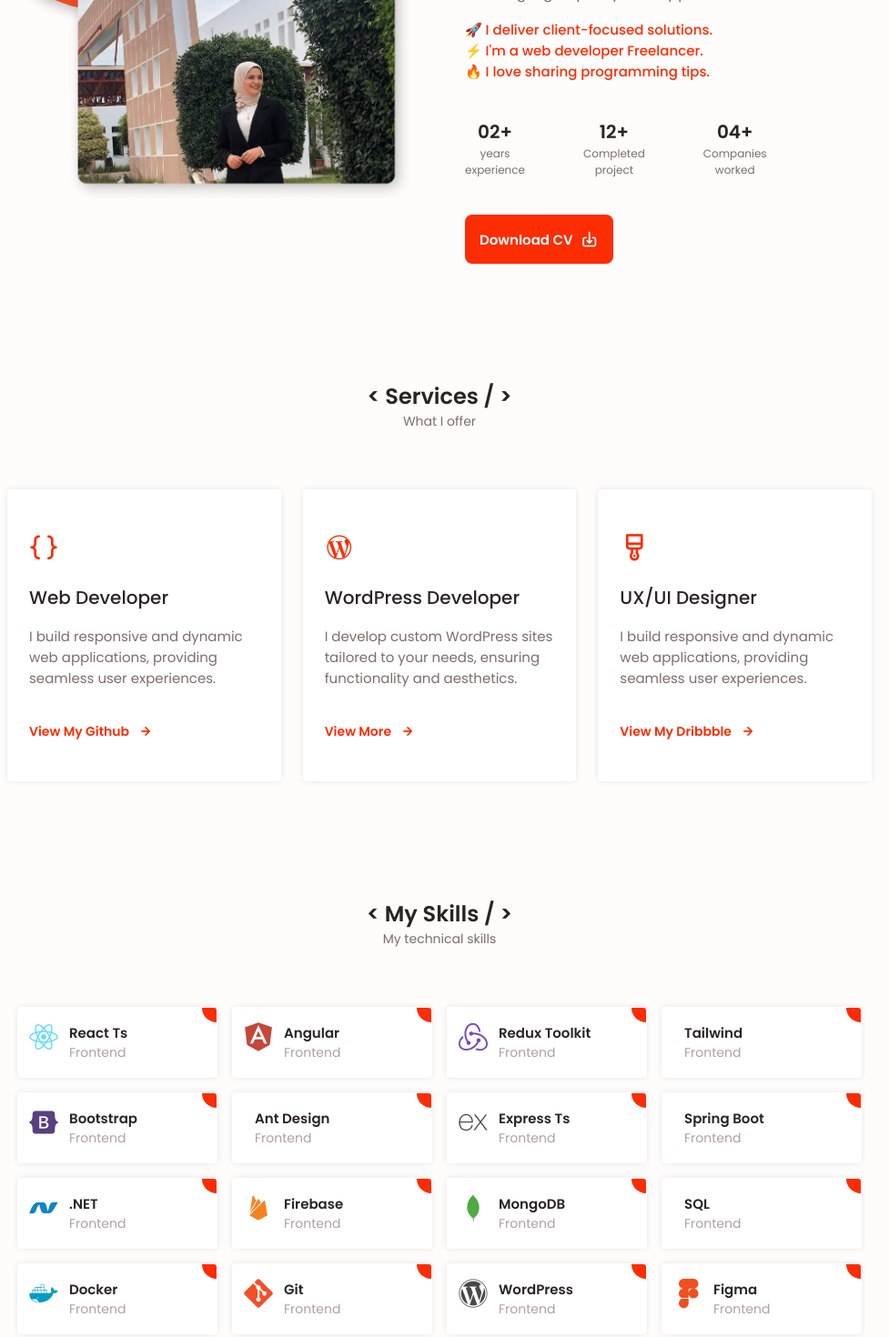
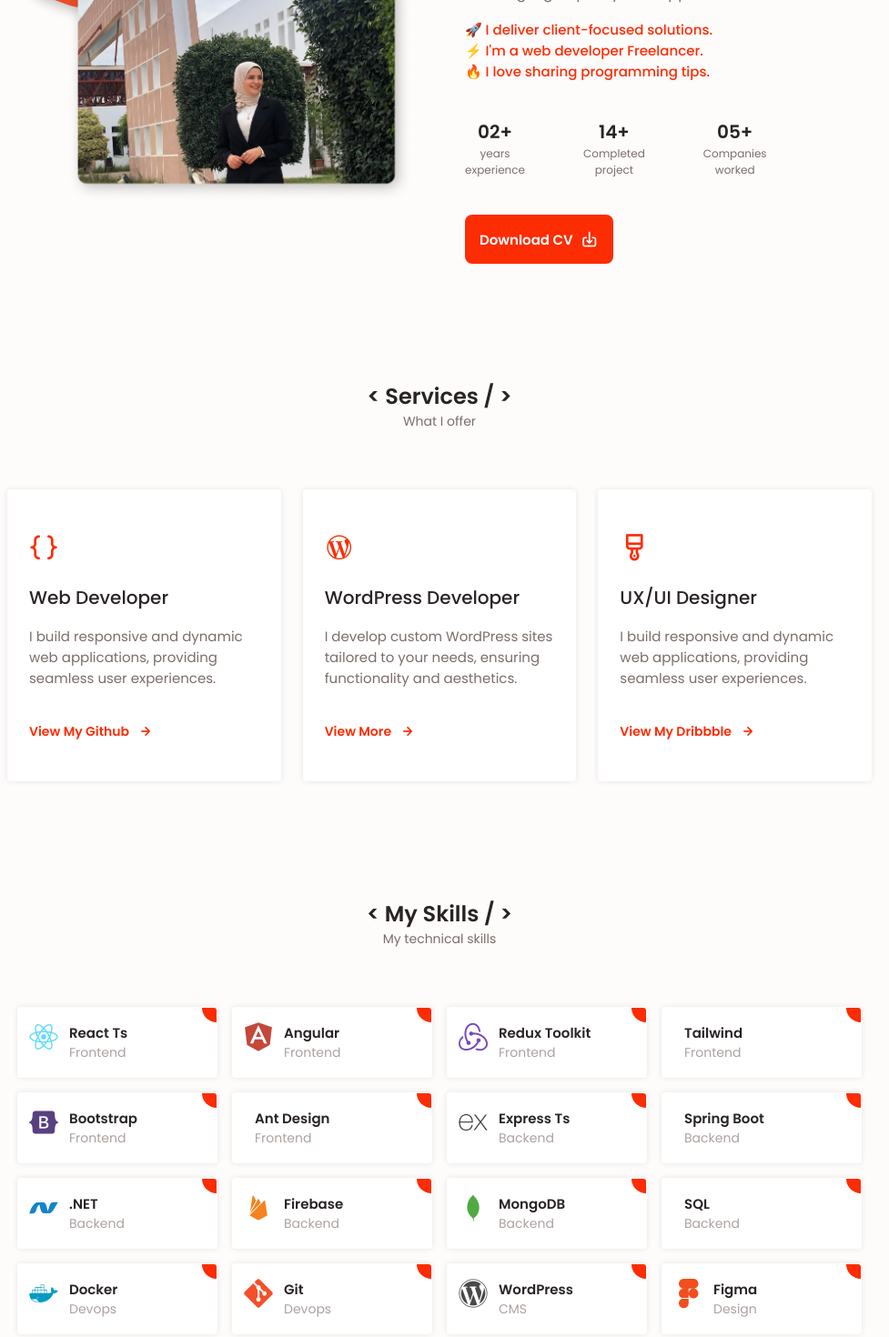
Before and after one commit to shaimaHamila/shaimaHamila, a React (Vite) app: page / in a window 1280 px wide. Shown: the part 1020-2490 px from the top of the page at 91% size, without its empty margins (157-1134 px from the left). Built offline with nearby package versions, Linux system fonts and the light colour scheme.

Commit message:
update data

```diff
--- a/src/MyData/MyData.ts
+++ b/src/MyData/MyData.ts
@@ -35,16 +35,16 @@ export const SkillsData = [
   { iconClass: "devicon-tailwindcss-original colored", name: "Tailwind", category: "Frontend" },
   { iconClass: "devicon-bootstrap-plain colored", name: "Bootstrap", category: "Frontend" },
   { iconClass: "devicon-antdesign-plain colored", name: "Ant Design", category: "Frontend" },
-  { iconClass: "devicon-express-original colored", name: "Express Ts", category: "Frontend" },
-  { iconClass: "devicon-spring-original colored", name: "Spring Boot", category: "Frontend" },
-  { iconClass: "devicon-dot-net-plain colored", name: ".NET", category: "Frontend" },
-  { iconClass: "devicon-firebase-plain colored", name: "Firebase", category: "Frontend" },
-  { iconClass: "devicon-mongodb-plain colored", name: "MongoDB", category: "Frontend" },
-  { iconClass: "devicon-mysql-original colored", name: "SQL", category: "Frontend" },
-  { iconClass: "devicon-docker-plain colored", name: "Docker", category: "Frontend" },
-  { iconClass: "devicon-git-plain colored", name: "Git", category: "Frontend" },
-  { iconClass: "devicon-wordpress-plain colored", name: "WordPress", category: "Frontend" },
-  { iconClass: "devicon-figma-plain colored", name: "Figma", category: "Frontend" },
+  { iconClass: "devicon-express-original colored", name: "Express Ts", category: "Backend" },
+  { iconClass: "devicon-spring-original colored", name: "Spring Boot", category: "Backend" },
+  { iconClass: "devicon-dot-net-plain colored", name: ".NET", category: "Backend" },
+  { iconClass: "devicon-firebase-plain colored", name: "Firebase", category: "Backend" },
+  { iconClass: "devicon-mongodb-plain colored", name: "MongoDB", category: "Backend" },
+  { iconClass: "devicon-mysql-original colored", name: "SQL", category: "Backend" },
+  { iconClass: "devicon-docker-plain colored", name: "Docker", category: "Devops" },
+  { iconClass: "devicon-git-plain colored", name: "Git", category: "Devops" },
+  { iconClass: "devicon-wordpress-plain colored", name: "WordPress", category: "CMS" },
+  { iconClass: "devicon-figma-plain colored", name: "Figma", category: "Design" },
 ];
 
 export const Sections = {
@@ -71,10 +71,15 @@ export const Sections = {
   work: {
     title: "Work",
     qualifications: [
+       {
+        title: "Full stack JS developer",
+        subtitle: "Astrolab Agency, Tunisia, Hybrid ",
+        calendar: "Aug 2024 - Present | 3 Months | Internship",
+      },
       {
         title: "Frontend React developer & UX UI designer",
         subtitle: "Smart Ways Innovation, Tunisia, Remote",
-        calendar: "Jan 2024 - Present | 7 Months | Freelance",
+        calendar: "Jan 2024 - July 2024 | 7 Months | Freelance",
       },
       {
         title: "Full-Stack developer : MERN",
--- a/src/pages/Home/Home.tsx
+++ b/src/pages/Home/Home.tsx
@@ -51,8 +51,8 @@ const Home: React.FC = () => {
             "🔥 I love sharing programming tips.",
           ]}
           yearsExperience={"02+"}
-          completedProjects={"12+"}
-          companiesWorked={"04+"}
+          completedProjects={"14+"}
+          companiesWorked={"05+"}
           cvLink={"pdf/Shaima_Hamila_resum_2024.pdf"}
         />
         <MyServices title='Services' subTitle='What I offer' services={Services} />
@@ -71,7 +71,7 @@ const Home: React.FC = () => {
         subtitle='Full-stack JS developer'
         socialLinks={SocialLinks}
         navLinks={NavLinks}
-        copyText='Designed and Developed by Shaima Hamila ❤️'
+        copyText='2024-Designed and Developed by Shaima Hamila ❤️'
       />
       <ToastContainer />
     </>
```
Also changed, not shown: index.html (+20 -11 lines), 2 other files (tests, documents, lock files or other folders).
